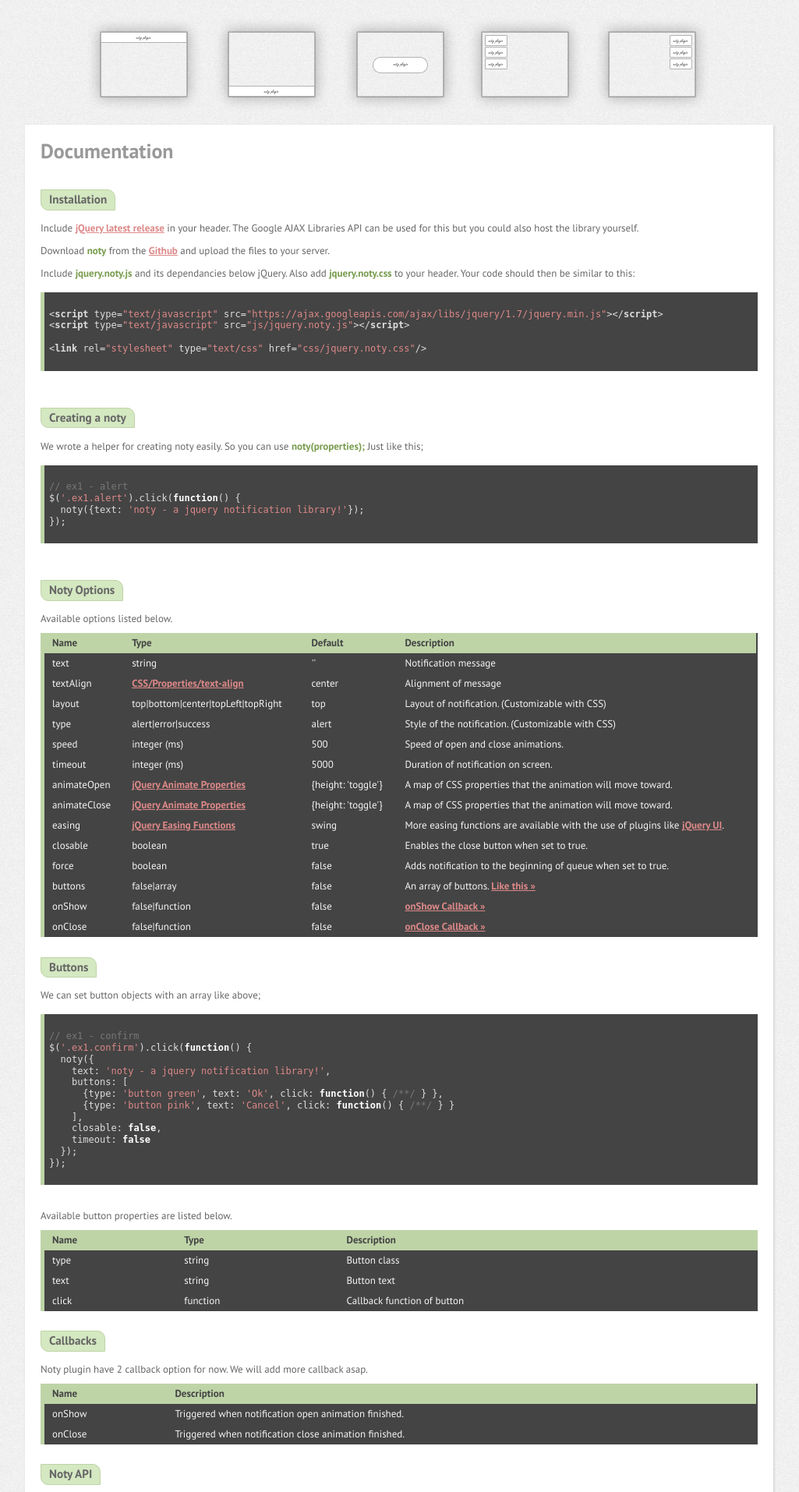
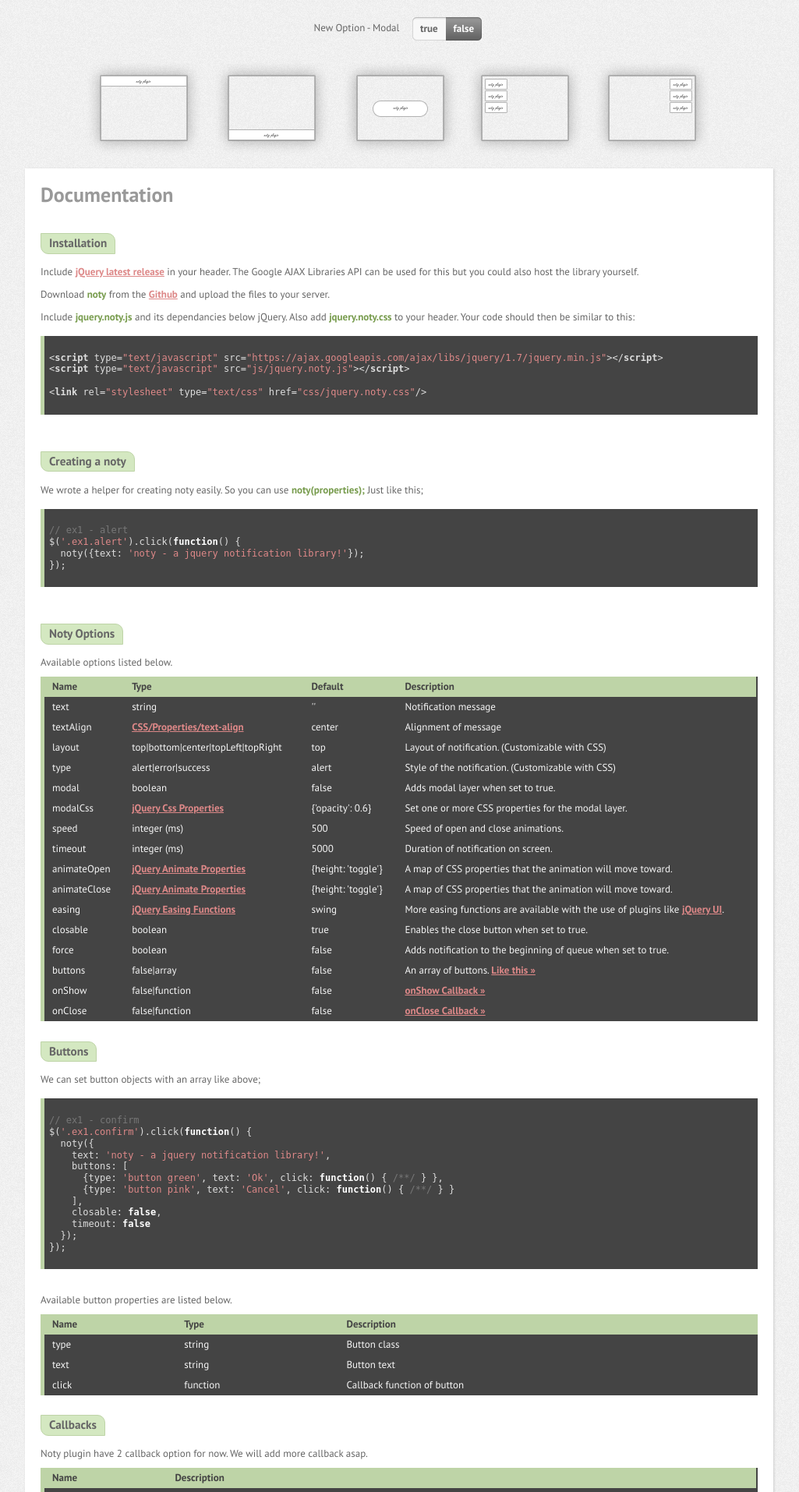
Before and after one commit to needim/noty, a PHP site: page / in a window 1280 px wide. Shown: the part 301-2215 px from the top of the page at 78% size, without its empty margins (128-1153 px from the left). Run offline with PHP 8.4, Linux system fonts and the light colour scheme.

Commit message:
New Options: modal and modalCss

```diff
--- a/css/style.css
+++ b/css/style.css
@@ -246,8 +246,27 @@
 	border-color: darkred;
 }
 
+div.options-tweak {
+	display: block;
+	width: 250px;
+	text-align: center;
+	margin: 0 auto;
+}
 
+div.options-tweak table {
+	width: 100%;
+}
 
+/* Used for the Switch effect: */
+.cb-enable, .cb-disable, .cb-enable span, .cb-disable span { background: url(../img/switch.gif) repeat-x; display: block; float: left; }
+.cb-enable span, .cb-disable span { line-height: 30px; display: block; background-repeat: no-repeat; font-weight: bold; }
+.cb-enable span { background-position: left -90px; padding: 0 10px; }
+.cb-disable span { background-position: right -180px;padding: 0 10px; }
+.cb-disable.selected { background-position: 0 -30px; }
+.cb-disable.selected span { background-position: right -210px; color: #fff; }
+.cb-enable.selected { background-position: 0 -60px; }
+.cb-enable.selected span { background-position: left -150px; color: #fff; }
+.switch label { cursor: pointer; }
 
 
 
--- a/index.html
+++ b/index.html
@@ -42,6 +42,22 @@
     		<span>noty queue</span>
     		<ul id="noty_queue_list">
     		</ul>
+    	</div>
+
+    	<div class="options-tweak">
+    		<table>
+    			<tr>
+    				<td style="padding: 7px 4px">
+    					<p>New Option - Modal</p>
+    				</td>
+    				<td>
+    					<p class="field switch">
+								<label for="radio1" class="cb-enable"><span>true</span></label>
+								<label for="radio2" class="cb-disable selected"><span>false</span></label>
+							</p>
+    				</td>
+    			</tr>
+    		</table>
     	</div>
 
 			<ul id="examples">
@@ -200,6 +216,18 @@
 								<td>alert|error|success</td>
 								<td>alert</td>
 								<td>Style of the notification. (Customizable with CSS)</td>
+							</tr>
+							<tr>
+								<td>modal</td>
+								<td>boolean</td>
+								<td>false</td>
+								<td>Adds modal layer when set to true.</td>
+							</tr>
+							<tr>
+								<td>modalCss</td>
+								<td><a href="http://api.jquery.com/css/">jQuery Css Properties</a></td>
+								<td>{'opacity': 0.6}</td>
+								<td>Set one or more CSS properties for the modal layer.</td>
 							</tr>
 							<tr>
 								<td>speed</td>
--- a/js/noty/css/jquery.noty.css
+++ b/js/noty/css/jquery.noty.css
@@ -28,6 +28,16 @@
 /* Fix for: http://bugs.jquery.com/ticket/2278 */
 ul.noty_container.topLeft li, ul.noty_container.topRight li {
 	width: 400px;
+}
+
+div.noty_modal {
+	position: fixed;
+	width: 100%;
+	height: 100%;
+	background-color: #000;
+	z-index: 10000;
+	opacity: 0.6;
+	display: none;
 }
 
 .noty_bar {
--- a/js/script.js
+++ b/js/script.js
@@ -23,6 +23,20 @@
 			$('#commit-history-json').append($col);
 
 		});
+	});
+
+	$(".cb-enable").click(function(){
+		var parent = $(this).parents('.switch');
+		$('.cb-disable',parent).removeClass('selected');
+		$(this).addClass('selected');
+		$.noty.defaultOptions.modal = true;
+	});
+
+	$(".cb-disable").click(function(){
+		var parent = $(this).parents('.switch');
+		$('.cb-enable',parent).removeClass('selected');
+		$(this).addClass('selected');
+		$.noty.defaultOptions.modal = false;
 	});
 
 	// EX 1 ======================
```
Also changed, not shown: img/switch.gif (added), js/noty/js/jquery.noty.js.
